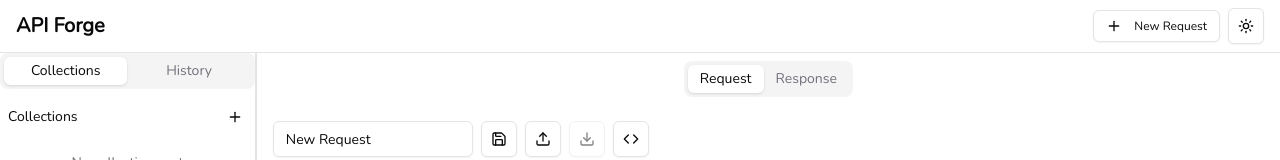
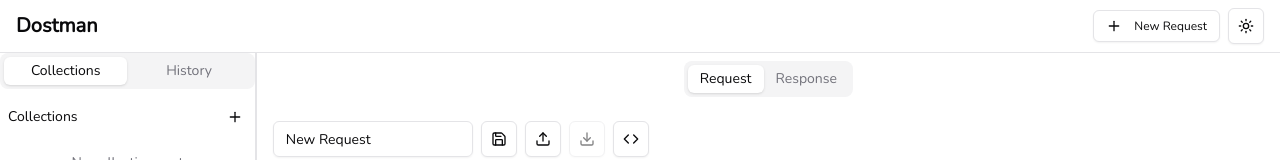
Before and after one commit to suryapal-dev/dostman, a React (Vite) app in the folder frontend/: page / in a window 1280 px wide. Shown: the top 160 px of the page. Built offline with nearby package versions, Linux system fonts and the light colour scheme.

Commit message:
Rename API Forge to Dostman and enhance JSON raw view formatting for better readability

```diff
--- a/frontend/src/components/api-client.tsx
+++ b/frontend/src/components/api-client.tsx
@@ -342,7 +342,7 @@ export default function ApiClient() {
   return (
     <div className="flex flex-col h-screen">
       <header className="border-b px-4 py-2 flex items-center justify-between bg-background">
-        <h1 className="text-xl font-bold">API Forge</h1>
+        <h1 className="text-xl font-bold">Dostman</h1>
         <div className="flex items-center gap-2">
           <Button variant="outline" size="sm" onClick={addNewRequest}>
             <Plus className="h-4 w-4 mr-1" />
--- a/frontend/src/components/json-viewer.tsx
+++ b/frontend/src/components/json-viewer.tsx
@@ -67,7 +67,7 @@ export function JsonViewer({ json }: JsonViewerProps) {
       <ScrollArea className="flex-1">
         <div className="p-2 font-mono text-sm">
           {showRaw ? (
-            <pre className="whitespace-pre-wrap break-words text-start">{json}</pre>
+            <pre className="whitespace-pre-wrap break-words text-start overflow-x-auto">{JSON.stringify(JSON.parse(json), null, 2)}</pre>
           ) : (parsedJson !== null && (
             <TreeNode
               label="root"
```
